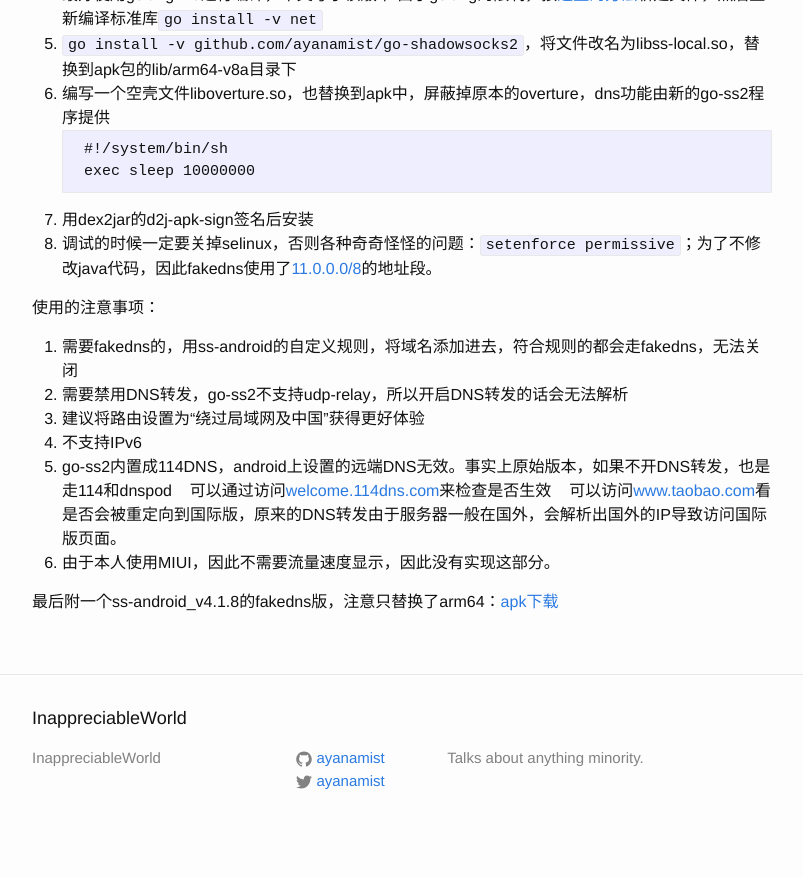
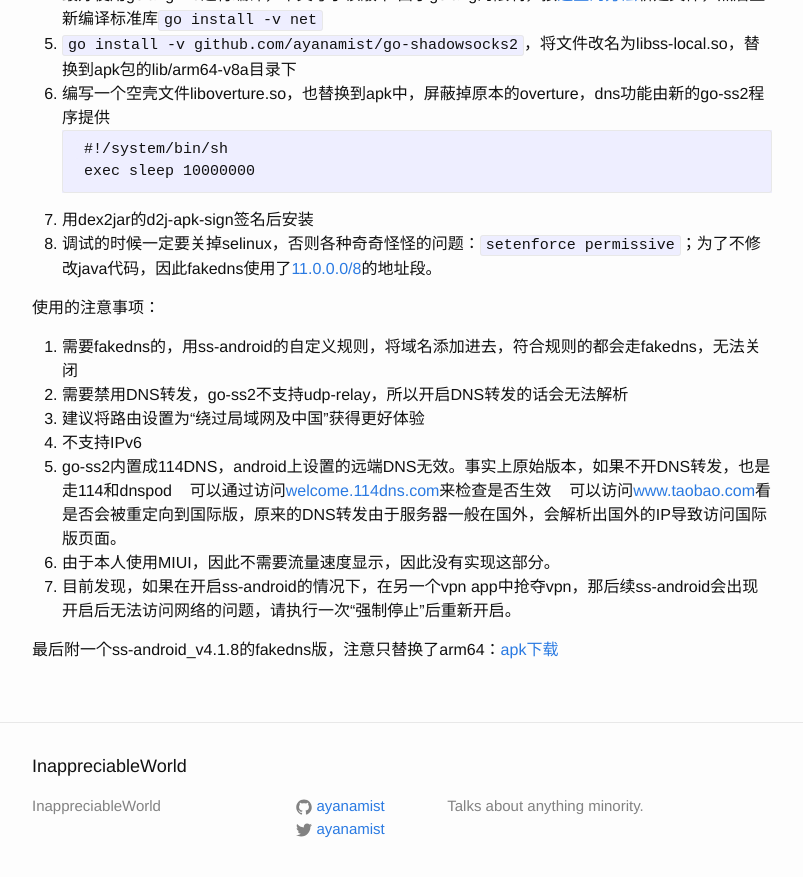
Before and after one commit to ayanamist/ayanamist.github.io, a Jekyll site: the page built from _posts/2017-09-09-ss-android-fakedns.md, in a window 1280 px wide and 900 px high, scrolled down 1065 px. Shown: the top 877 px of the window, without its empty margins (238-1041 px from the left). Built offline with Jekyll 4.4.1, drawn with Linux system fonts in a browser that asks for light colours; before the commit the page ends 1917 px from its top, so only the background shows below that.

Commit message:
Update 2017-09-09-ss-android-fakedns.md

```diff
--- a/_posts/2017-09-09-ss-android-fakedns.md
+++ b/_posts/2017-09-09-ss-android-fakedns.md
@@ -49,5 +49,6 @@ iOS上surge的[fakedns的方案](https://trello.com/c/AFX8ht38)非常好，毕
     可以通过访问[welcome.114dns.com](http://welcome.114dns.com/)来检查是否生效
     可以访问[www.taobao.com](https://www.taobao.com/)看是否会被重定向到国际版，原来的DNS转发由于服务器一般在国外，会解析出国外的IP导致访问国际版页面。
 6. 由于本人使用MIUI，因此不需要流量速度显示，因此没有实现这部分。
+7. 目前发现，如果在开启ss-android的情况下，在另一个vpn app中抢夺vpn，那后续ss-android会出现开启后无法访问网络的问题，请执行一次“强制停止”后重新开启。
 
 最后附一个ss-android_v4.1.8的fakedns版，注意只替换了arm64：[apk下载](https://github.com/ayanamist/ayanamist.github.io/releases/download/ss-android-fakedns_v4.1.8/Shadowsocks_v4.1.8_fakedns.apk)
```
